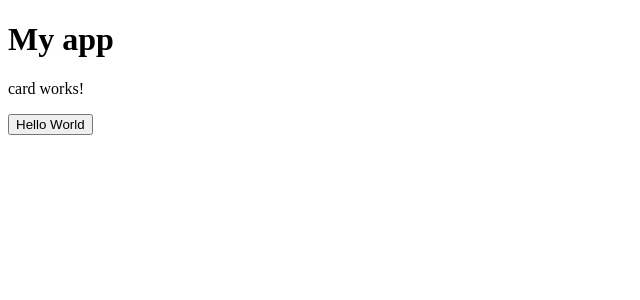
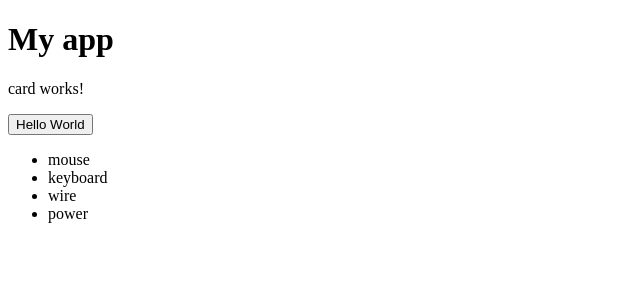
Before and after one commit to gsTavares/dio-santander-angular-directives, an Angular app: page / in a window 1280 px wide. Shown: the top 300 px of the page, without its empty margins (0-640 px from the left). Built offline with nearby package versions, Linux system fonts and the light colour scheme.

Commit message:
feat: using ngFor

```diff
--- a/src/app/card/card.component.html
+++ b/src/app/card/card.component.html
@@ -1,3 +1,8 @@
 <h1>My app</h1>
 <p>card works!</p>
 <button>Hello World</button>
+<ul>
+    <li *ngFor="let product of products">
+        {{ product }}
+    </li>
+</ul>
--- a/src/app/card/card.component.ts
+++ b/src/app/card/card.component.ts
@@ -7,7 +7,13 @@ import { Component, OnInit } from '@angular/core';
 })
 export class CardComponent implements OnInit {
 
-  constructor() { }
+  products: string[] = [];
+
+  constructor() {
+    this.products = [
+      'mouse', 'keyboard', 'wire', 'power'
+    ]
+   }
 
   ngOnInit(): void {
   }
```
